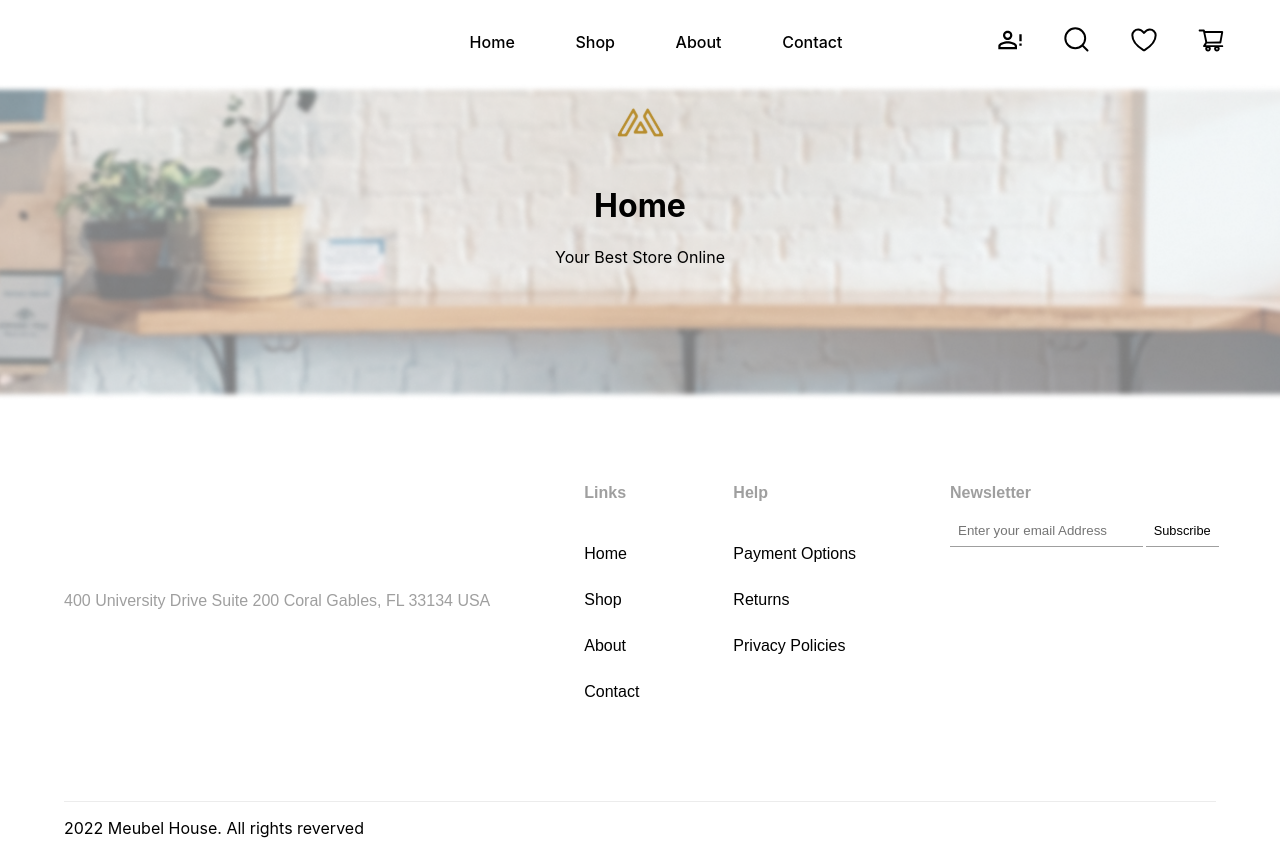
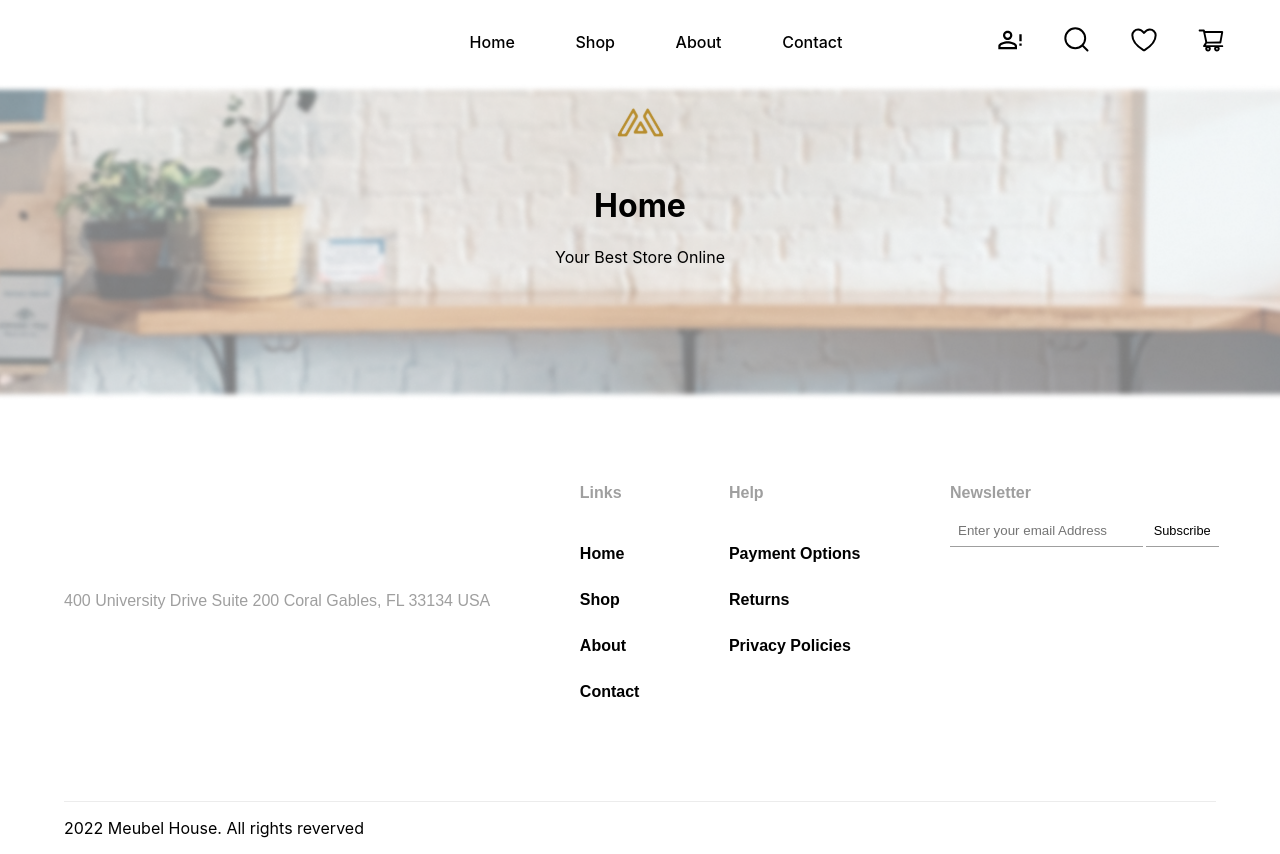
Before and after one commit to fadafful/jagaad-react-ecommerce, a React (Create React App) app: page / in a window 1280 px wide. Built offline with nearby package versions, Linux system fonts and the light colour scheme.

Commit message:
small adjustments

```diff
--- a/src/components/footer/Footer.js
+++ b/src/components/footer/Footer.js
@@ -41,11 +41,13 @@ const Container = styled.footer`
 
 
 
+
+
   .footer-address {
     margin-bottom: 2rem;
     color: rgba(159, 159, 159, 1);
     font-size: 1rem;
-    weigth: 400;
+    font-weigth: 500;
 
   }
 
@@ -62,7 +64,7 @@ const Container = styled.footer`
   .footer-links ul li a {
     text-decoration: none;
     color: black;
-    weight: 500;
+    font-weight: 600;
     font-size: 1rem;
     margin-bottom: 1rem;
   }
@@ -80,7 +82,7 @@ const Container = styled.footer`
   .footer-help ul li a {
     text-decoration: none;
     color: black;
-    weight: 500;
+    font-weight: 600;
     font-size: 1rem;
     margin-bottom: 1rem;
   }
@@ -111,11 +113,12 @@ const Container = styled.footer`
     margin-bottom: 2rem;
   }
 
-    @media screen and (min-width: 1200px) and (max-width: 1920px) {
+    @media screen and (min-width: 600px) and (max-width: 1920px) {
 
       justify-content: space-between;
         flex-direction: row;
         padding: 3% 5%;
+
 
 
         ul {
@@ -125,11 +128,7 @@ const Container = styled.footer`
         .footer-address {
           align-self: center;
         }
-
-
-
-
-`;
+        `;
 
 const Copyright = styled.div`
   margin: 0 1%;
--- a/src/pages/Login.js
+++ b/src/pages/Login.js
@@ -8,6 +8,11 @@ const Container = styled.section`
   display: flex;
   flex-direction: column;
   width: 100vw;
+
+  a {
+    text-decoration: none;
+    color: #000;
+  }
 
   form input {
     padding: 1rem;
```
